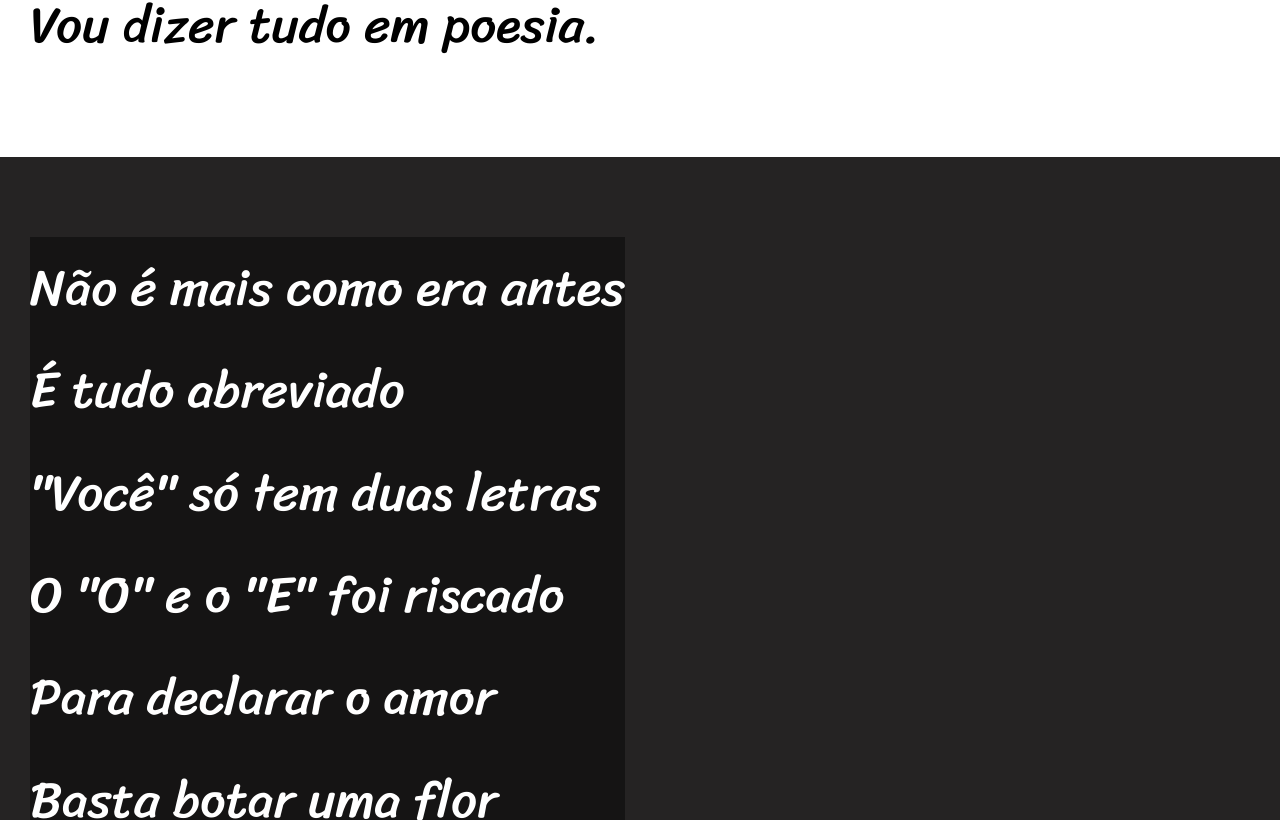
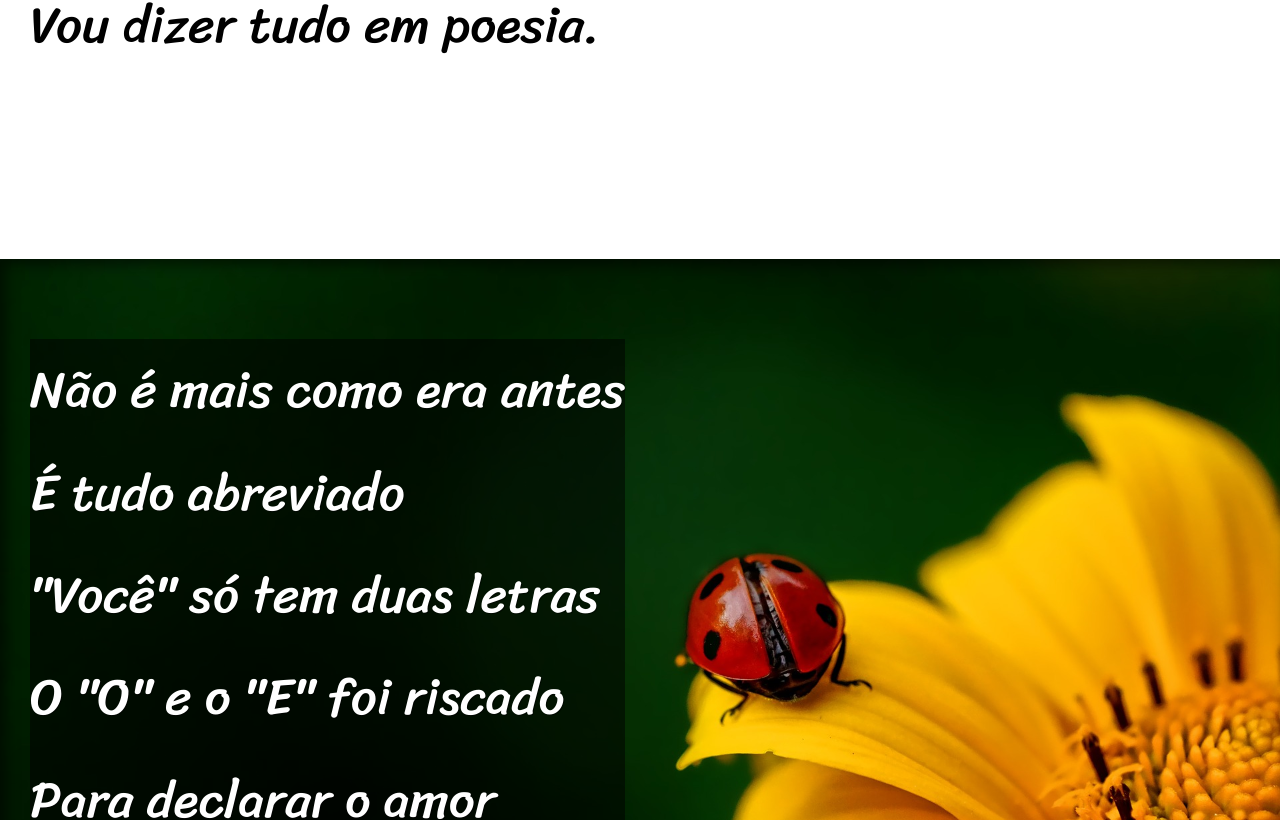
Before and after one commit to JosOrozco/Curs0-HTML-e-CSS, a plain HTML site: page Desafios/D012/index.html in a window 1280 px wide. Shown: the part 980-1800 px from the top of the page. Drawn offline with Linux system fonts and the light colour scheme.

Commit message:
Terminei o D012

```diff
--- a/Desafios/D012/estilo/style.css
+++ b/Desafios/D012/estilo/style.css
@@ -33,6 +33,10 @@ header{
     font-variant: small-caps;
 }
 
+header >h1:hover{
+    color: greenyellow;
+}
+
 header > p {
     padding-bottom: 50px;
 }
@@ -55,10 +59,13 @@ section{
     font-family: var(--fonte3);
     font-size: 4vw;
 }
-
+section > p {
+    padding-bottom: 2em;
+}
 section.imagen > p{
     display:inline-block;
-    background-color: rgba(0, 0, 0, 0.425);
+    background-color: rgba(0, 0, 0, 0.527);
+    text-shadow: 1px 1px 0px rgba(0, 0, 0, 0.479);
 }
 
 section.normal{
@@ -67,10 +74,23 @@ section.normal{
 }
 
 section.imagen{
-    background-color: rgba(0, 0, 0, 0.719);
+    background-color: rgba(0, 0, 0, 0.753);
     color: white;
+    box-shadow: inset 6px 6px 13px 0px rgba(0, 0, 0, 0.527);
+    background-size: cover;
+    background-attachment: fixed;
 }
 
+section#img01{
+  background-image: url('../imagens/background001.jpg');
+  background-position: right center;
+
+}
+
+section#img02{
+    background-image: url('../imagens/background002.jpg');
+
+}
 footer{
     background-color: black;
     color:white;
--- a/Desafios/D012/index.html
+++ b/Desafios/D012/index.html
@@ -24,8 +24,7 @@
                 Vou dizer tudo em poesia.
             </p>
         </section>
-
-        <section class="imagen">
+        <section class="imagen" id="img01">
             <p>
                 Não é mais como era antes <br>
                 É tudo abreviado <br>
@@ -59,7 +58,7 @@
                 </p>
         </section>
 
-        <section class="imagen">
+        <section class="imagen" id="img02">
             <p>
                 Tenho saudade das cartas <br>
                 Escritas com a própria mão <br>
```
